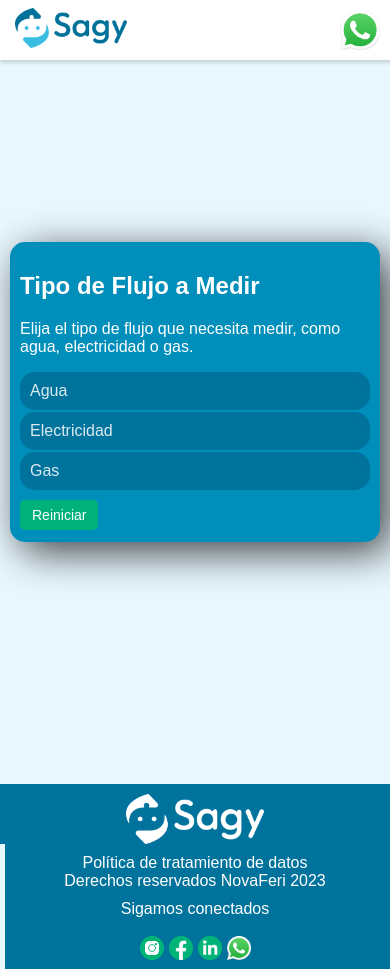
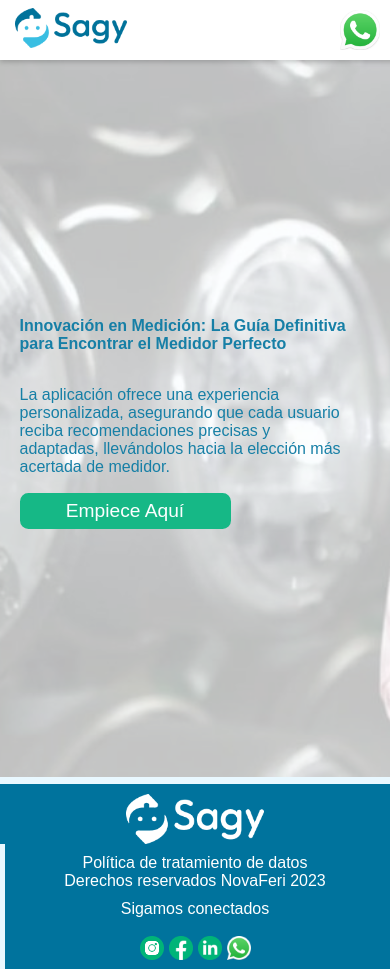
Before and after one commit to amayabdaniel/sagyApp, a React (Vite) app: page / in a window 390 px wide. Built offline with nearby package versions, Linux system fonts and the light colour scheme.

Commit message:
avance 12-22-2024-v1

```diff
--- a/src/App.jsx
+++ b/src/App.jsx
@@ -11,6 +11,7 @@ import { obtenerMedidoresConClasificacion } from "./medidores";
 import { actualizarClasificacionesMedidores } from "./actualizarClasificacionesMedidores";
 import verificarValoresPreguntasNumericas from "./PreguntasNumericas";
 import PreguntasAbiertas from "./PreguntasAbiertas";
+import Portada from './Portada';
 
 function App() {
   const [preguntaActual, setPreguntaActual] = useState(0);
@@ -29,6 +30,7 @@ function App() {
   const [mostrarPreguntasNumericas, setMostrarPreguntasNumericas] =
     useState(false);
   const [valorPreguntaAbierta, setvalorPreguntaAbierta] = useState("");
+  const [mostrarPortada, setMostrarPortada] = useState(true);
 
 
   useEffect(() => {
@@ -103,7 +105,44 @@ function App() {
         setMedidoresPreguntasNumericas(medidoresPorCategoria);
         setIsMultipleOption(false);
         setPreguntaActual((current) => current + 1);
-      } else {
+      }
+      else if(categoria === "clasificacion_presupuesto"){
+
+        let medidoresParaFiltros = medidores;
+        let medidoresParaResultados = [];
+
+        for (let i = 0; i < medidoresParaFiltros.length; i++) {
+          let medidor = medidoresParaFiltros[i];
+          if (medidor.presupuesto < limitesPresupuestoTotal.limiteInferior) {
+            medidor.clasificacion_presupuesto = 3;
+          } else if (
+            medidor.presupuesto >= limitesPresupuestoTotal.limiteInferior &&
+            medidor.presupuesto <= limitesPresupuestoTotal.limiteSuperior
+          ) {
+            medidor.clasificacion_presupuesto = 2;
+          } else if (
+            medidor.presupuesto > limitesPresupuestoTotal.limiteSuperior
+          ) {
+            medidor.clasificacion_presupuesto = 1;
+          }
+        }
+
+        medidoresParaResultados = medidoresParaFiltros.filter(
+          (medidor) => medidor.clasificacion_presupuesto === opcion.valor
+        );
+
+        if (medidoresParaResultados.length === 0) {
+          setMedidoresRecomendados([]);
+          setIsExisting(false);
+          setIsFinished(true);
+        }
+        else {
+          setMedidores(medidoresParaResultados);
+          setIsMultipleOption(true);
+          setPreguntaActual((current) => current + 1);
+        }
+      }
+       else {
         setIsMultipleOption(true);
         setPreguntaActual((current) => current + 1);
       }
@@ -153,45 +192,15 @@ function App() {
 
         if (medidoresParaFiltros.length === 1) {
           break;
-        } else {
+        } else if(medidoresParaFiltros.length === 0){
+            medidoresParaFiltros = medidores;
+            continue;
+        }else {
           continue;
         }
       }
-
-      if (clave === "clasificacion_presupuesto") {
-        if (medidoresParaFiltros.length === 0) {
-          medidoresParaFiltros = medidores;
-        }
-
-        for (let i = 0; i < medidoresParaFiltros.length; i++) {
-          let medidor = medidoresParaFiltros[i];
-          if (medidor.presupuesto < limitesPresupuestoTotal.limiteInferior) {
-            medidor.clasificacion_presupuesto = 3;
-          } else if (
-            medidor.presupuesto >= limitesPresupuestoTotal.limiteInferior &&
-            medidor.presupuesto <= limitesPresupuestoTotal.limiteSuperior
-          ) {
-            medidor.clasificacion_presupuesto = 2;
-          } else if (
-            medidor.presupuesto > limitesPresupuestoTotal.limiteSuperior
-          ) {
-            medidor.clasificacion_presupuesto = 1;
-          }
-        }
-
-        medidoresParaResultados = medidoresParaFiltros.filter(
-          (medidor) => medidor.clasificacion_presupuesto === respuestasUsuario[clave]
-        );
-
-        if (medidoresParaResultados.length === 1) {
-          medidoresParaFiltros = medidoresParaResultados;
-          break;
-        } else if (medidoresParaResultados.length > 1) {
-          medidoresParaFiltros = medidoresParaResultados;
-          break;
-        } else {
-          continue;
-        }
+      else if(clave === "clasificacion_presupuesto"){
+        continue;
       }
 
       console.log("Antes del filtro los medidores que hay son: ", medidoresParaFiltros);
@@ -296,6 +305,9 @@ function App() {
   return (
     <div className="app-container">
       <Header className="header" />
+      {mostrarPortada ? (
+        <Portada manejarInicio={() => setMostrarPortada(false)} />
+      ) : (
       <div className="main-content">
         <div className="app">
           <div className="cuerpo-principal">
@@ -334,6 +346,7 @@ function App() {
           </div>
         </div>
       </div>
+      )}
       <Footer className="footer" />
     </div>
   );
--- a/src/Header.css
+++ b/src/Header.css
@@ -7,6 +7,8 @@
     align-items: center;
     width: 100%;
     box-shadow: 0 2px 5px rgba(0,0,0,0.2);
+    z-index: 10;
+    position: relative;
 }
 
 .header .logo img {
--- /dev/null
+++ b/src/Portada.css
@@ -0,0 +1,90 @@
+* {
+  font-family: sans-serif;
+}
+
+.portada {
+  position: relative;
+  color: #00739d;
+  display: flex;
+  flex-direction: column;
+  align-items: flex-start;
+  justify-content: center;
+  height: calc(90vh - 5vh);
+  opacity: 90%;
+  text-align: left;
+  padding-left: 10%; /* Usar porcentaje para una mejor adaptabilidad */
+  background: url("./assets/images/fondo.jpg") no-repeat center center;
+  background-size: cover;
+}
+
+.portada h1,
+.portada p {
+  max-width: 65vh;
+  margin-bottom: 3vh;
+  color: #00739d;
+}
+
+.portada::before {
+  content: "";
+  position: absolute;
+  top: 0;
+  left: 0;
+  right: 0;
+  bottom: 0;
+  background: rgba(255, 255, 255, 0.7);
+  z-index: -1;
+}
+
+.boton-iniciar {
+  width: 25vh;
+  padding: 0.5vh 3vh;
+  justify-content: center;
+  font-size: 1.5rem; /* Usar 'rem' para el tamaño de fuente para mejor escalabilidad */
+  background-color: #00b27a;
+  color: white;
+  border: solid #00b27a;
+  border-radius: 1vh;
+  z-index: 1;
+}
+
+.boton-iniciar:hover {
+  background-color: #00739d;
+  border: solid #00739d;
+}
+
+/* Para tablets */
+@media (max-width: 768px) {
+  .portada {
+    padding-left: 5%; /* Ajustar el padding con un valor porcentual */
+  }
+
+  .portada h1,
+  .portada p {
+    font-size: 110%; /* Ajustar el tamaño de fuente */
+    max-width: 80%; /* Ajustar el ancho máximo */
+  }
+
+  .boton-iniciar {
+    font-size: 1.5rem; /* Ajustar el tamaño de fuente */
+    padding: 1vh 2vh; /* Ajustar el padding */
+  }
+}
+
+/* Para móviles */
+@media (max-width: 480px) {
+  .portada {
+    padding-left: 5%; /* Ajustar el padding para pantallas pequeñas */
+  }
+
+  .portada h1,
+  .portada p {
+    font-size: 100%; /* Ajustar el tamaño de fuente */
+    max-width: 90%; /* Asegúrate de que el texto no se salga de la pantalla */
+    margin-bottom: 2vh; /* Ajustar el espacio entre elementos */
+  }
+
+  .boton-iniciar {
+    font-size: 1.2rem; /* Ajustar el tamaño de fuente */
+    padding: 0.5vh 1.5vh; /* Ajustar el padding */
+  }
+}
--- /dev/null
+++ b/src/Portada.jsx
@@ -0,0 +1,16 @@
+import React from 'react';
+import './Portada.css';
+
+const Portada = ({ manejarInicio }) => {
+  return (
+    <div className="portada">
+      <h1>Innovación en Medición: La Guía Definitiva para Encontrar el Medidor Perfecto</h1>
+      <p>La aplicación ofrece una experiencia personalizada, asegurando que cada usuario reciba recomendaciones precisas y adaptadas, llevándolos hacia la elección más acertada de medidor.</p>
+      <button onClick={manejarInicio} className="boton-iniciar">
+        Empiece Aquí
+      </button>
+    </div>
+  );
+};
+
+export default Portada;
--- a/src/preguntas.jsx
+++ b/src/preguntas.jsx
@@ -59,6 +59,17 @@ const preguntas = [
     tipoEntrada: "numerico",
   },
 
+  {
+    categoria: "clasificacion_presupuesto",
+    titulo: "Rango de Presupuesto",
+    explicacion:
+      "Indique el rango de presupuesto que tiene asignado para la adquisición de su equipo de medición. Elija entre opciones económicas, un balance entre costo y funcionalidad, o soluciones premium con características avanzadas.",
+    opciones: [
+      { textoRespuesta: "Económico (Menor a $112.49)", valor: 3 },
+      { textoRespuesta: "Moderado (Entre $112.50 y $337.49)", valor: 2 },
+      { textoRespuesta: "Premium (Mayor a $337.50)", valor: 1 },
+    ],
+  },
 
   {
     categoria: "clasificacion_precision",
@@ -72,17 +83,6 @@ const preguntas = [
         valor: 2,
       },
       { textoRespuesta: "Baja precisión (Mayor a 1.76% de error)", valor: 1 },
-    ],
-  },
-  {
-    categoria: "clasificacion_presupuesto",
-    titulo: "Rango de Presupuesto",
-    explicacion:
-      "Indique el rango de presupuesto que tiene asignado para la adquisición de su equipo de medición. Elija entre opciones económicas, un balance entre costo y funcionalidad, o soluciones premium con características avanzadas.",
-    opciones: [
-      { textoRespuesta: "Económico (Menor a $112.49)", valor: 3 },
-      { textoRespuesta: "Moderado (Entre $112.50 y $337.49)", valor: 2 },
-      { textoRespuesta: "Premium (Mayor a $337.50)", valor: 1 },
     ],
   },
   {
```
Also changed, not shown: src/assets/images/fondo.jpg (added).
